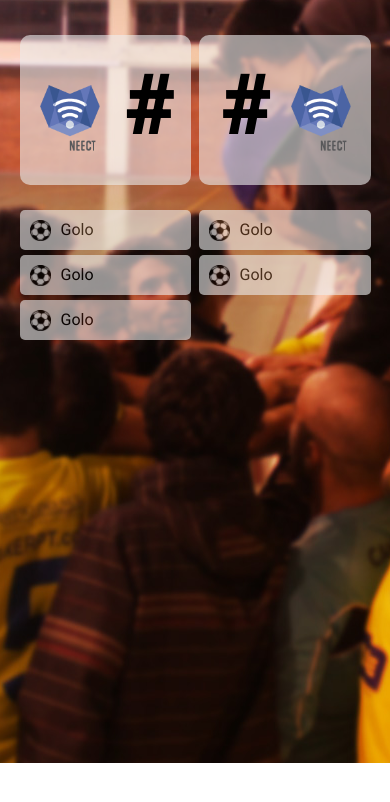
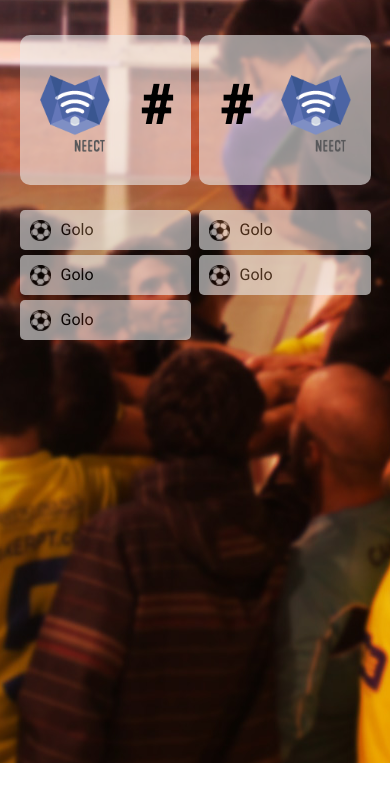
Before and after one commit to mvicente93/kopobi.github.io, a plain HTML site: page index.html in a window 390 px wide. Drawn offline with Linux system fonts and the light colour scheme.

Commit message:
under 300 font size

```diff
--- a/css/queries.css
+++ b/css/queries.css
@@ -14,11 +14,19 @@
 		min-width: 0px;
 	}
 
-	.logo {
-		margin-top: 50px;
+	/*.logo {
+		padding-top: 10px;
+	*/
+
+	.subscore {
+		margin-top: 40px;
 	}
 
 	.logo img {
-		width: 60px;
+		width: 70px;
+	}
+
+	h1 {
+		font-size: 40pt;
 	}
 }
```
